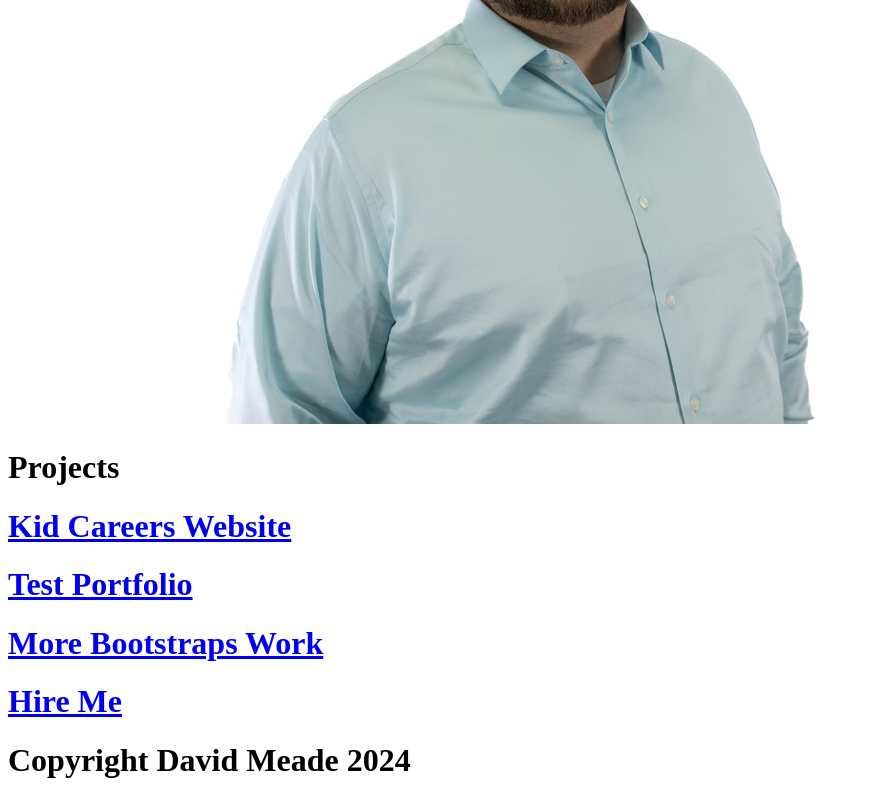
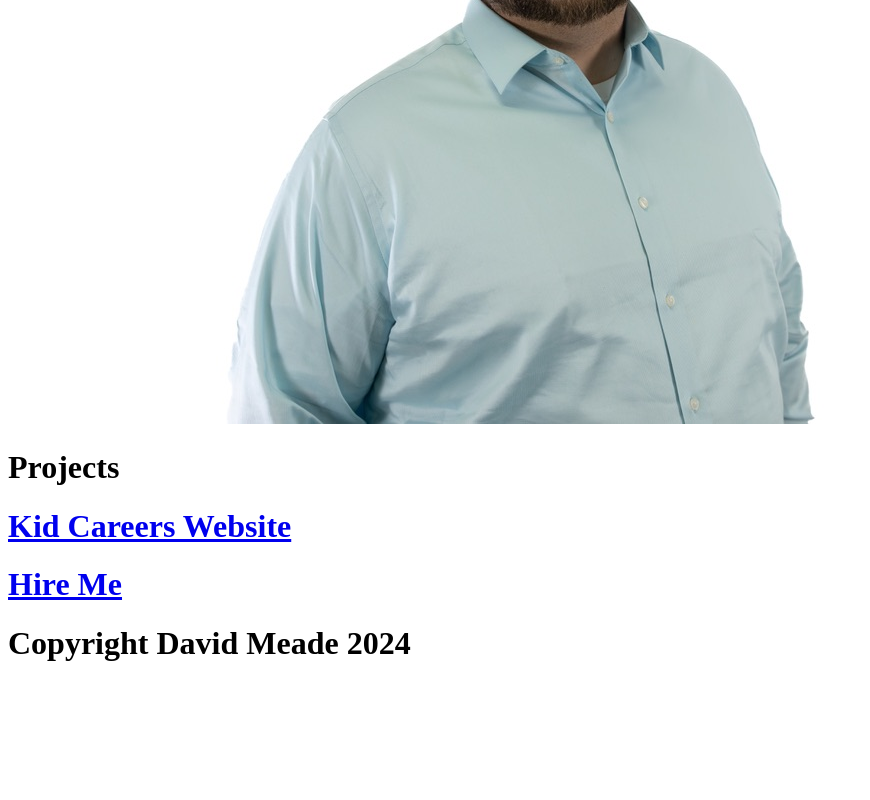
Before and after one commit to thilandrios/html-portfolio, a plain HTML site: page index.html in a window 1280 px wide. Shown: the part 308-1108 px from the top of the page, without its empty margins (0-870 px from the left). After the commit the page ends 991 px from the top, so only its background shows below. Drawn offline with Linux system fonts and the light colour scheme.

Commit message:
Update index.html

```diff
--- a/index.html
+++ b/index.html
@@ -9,8 +9,6 @@
         <img src="./Assets/B5ECDDB8-F531-482D-AC2E-8DE83914284E_1_105_c.jpeg" alt="David's glorious face">
         <h1>Projects</h1>
         <a href="https://thilandrios.github.io/Kidcareers-Project/"><h1>Kid Careers Website</h1></a>
-        <a href="../assignment2.html"><h1>Test Portfolio</h1></a>
-        <a href="../front end foundations/bootstraps tutorial/bootstraps.html"><h1>More Bootstraps Work</h1></a>
         <a href="https://www.fiverr.com/david_meade90?public_mode=true"><h1>Hire Me</h1></a>
 
 
```
